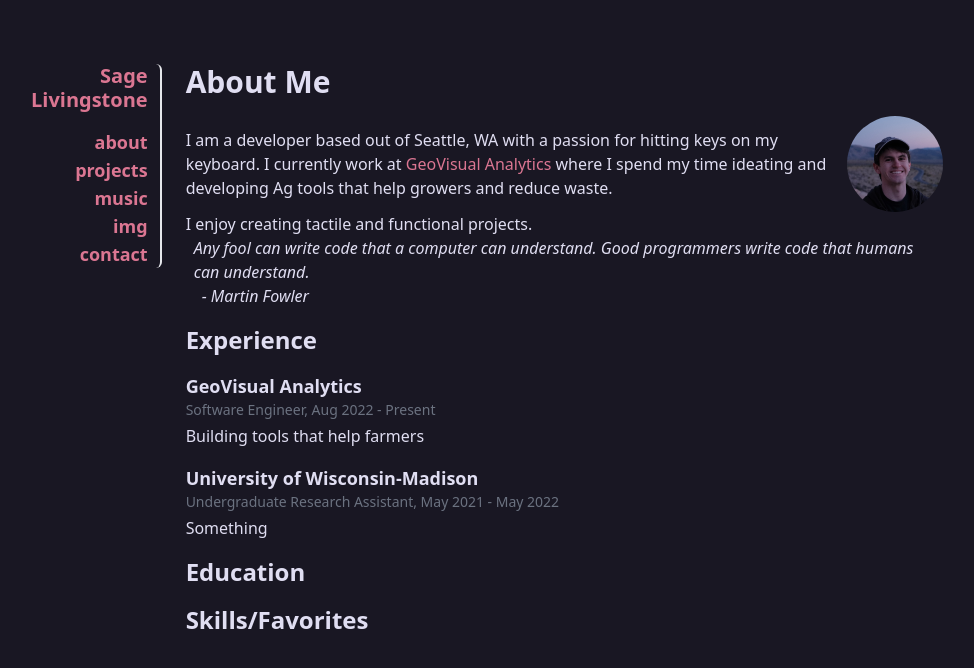
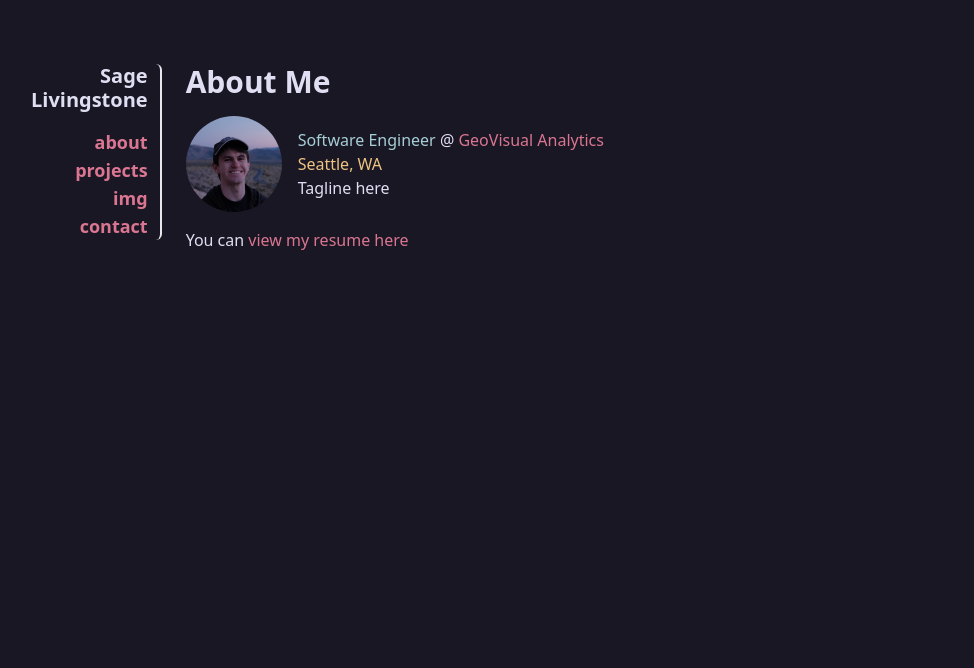
Before and after one commit to SagewLivingstone/sagewlivingstone.github.io, a Nuxt app: page /about in a window 1280 px wide. Shown: the top 668 px of the page, without its empty margins (153-1127 px from the left). Built offline with nearby package versions, Linux system fonts and the light colour scheme.

Commit message:
cleanup remaining stuff

```diff
--- a/components/ExperienceCard.vue
+++ /dev/null
@@ -1,28 +0,0 @@
-<template>
-  <div class="flex flex-col">
-    <h3 class="text-lg font-bold">{{ company }}</h3>
-    <h4 class="mb-1 text-sm text-gray-500">{{ title }}, {{ dates }}</h4>
-    <slot />
-  </div>
-</template>
-
-<script setup lang="ts">
-defineProps({
-  title: {
-    type: String,
-    required: true,
-  },
-  company: {
-    type: String,
-    required: true,
-  },
-  location: {
-    type: String,
-    required: true,
-  },
-  dates: {
-    type: String,
-    required: true,
-  },
-});
-</script>
--- a/components/MeCard.vue
+++ /dev/null
@@ -1,3 +0,0 @@
-<template>
-  <div></div>
-</template>
--- a/components/NavBar.vue
+++ b/components/NavBar.vue
@@ -1,6 +1,6 @@
 <template>
   <div>
-    <ul class="flex flex-col items-end text-lg font-bold text-red-400">
+    <ul class="flex flex-col items-end text-lg font-bold">
       <li
         v-for="link in navlinks"
         :key="link.path"
--- a/layouts/default.vue
+++ b/layouts/default.vue
@@ -8,7 +8,7 @@
         class="sidebar flex h-min w-min flex-col gap-4 rounded-r-md border-r-2 border-gray-200 pr-3"
       >
         <h1 class="text-right text-xl/6 font-bold">
-          <a href="/"> Sage Livingstone </a>
+          <a class="!text-bright hover:no-underline" href="/"> Sage Livingstone </a>
         </h1>
         <NavBar />
       </div>
--- a/pages/about.vue
+++ b/pages/about.vue
@@ -3,59 +3,27 @@
     <h1 class="text-3xl font-bold">About Me</h1>
 
     <section>
-      <div class="flex items-center justify-between gap-4">
-        <p>
-          I am a developer based out of Seattle, WA with a passion for hitting
-          keys on my keyboard. I currently work at
-          <a href="https://geovisual-analytics.com/">GeoVisual Analytics</a>
-          where I spend my time ideating and developing Ag tools that help
-          growers and reduce waste.
-        </p>
+      <div class="flex items-center gap-4">
         <img class="h-24 w-24 rounded-full" src="/img/me.jpg" />
-      </div>
-
-      <p>I enjoy creating tactile and functional projects.</p>
-
-      <!-- Maybe i should move this elsewhere, idk -->
-      <!-- feels kinda pretentious? -->
-      <div class="italic">
-        <blockquote class="ml-2">
-          Any fool can write code that a computer can understand. Good
-          programmers write code that humans can understand.
-        </blockquote>
-        <p class="ml-4">- Martin Fowler</p>
+        <div>
+          <p>
+            <span class="text-tertiary">Software Engineer</span>
+            @
+            <a
+              href="https://gva.ai/"
+              target="_blank"
+              rel="noopener noreferrer"
+              >GeoVisual Analytics</a
+            >
+          </p>
+          <p class="text-secondary">Seattle, WA</p>
+          <p>Tagline here</p>
+        </div>
       </div>
     </section>
 
-    <section class="flex flex-col gap-4">
-      <!-- bad use of horizontal space here -->
-      <h2 class="text-2xl font-bold">Experience</h2>
-
-      <ExperienceCard
-        title="Software Engineer"
-        company="GeoVisual Analytics"
-        location="Seattle, WA"
-        dates="Aug 2022 - Present"
-      >
-        Building tools that help farmers
-      </ExperienceCard>
-
-      <ExperienceCard
-        title="Undergraduate Research Assistant"
-        company="University of Wisconsin-Madison"
-        location="Madison, WI"
-        dates="May 2021 - May 2022"
-      >
-        Something
-      </ExperienceCard>
+    <section>
+      <p>You can <a href="#">view my resume here</a></p>
     </section>
-
-    <h2 class="text-2xl font-bold">Education</h2>
-
-    <h2 class="text-2xl font-bold">Skills/Favorites</h2>
   </div>
 </template>
-
-<script setup lang="ts">
-import ExperienceCard from "~/components/ExperienceCard.vue";
-</script>
--- a/utils/constants/navlinks.ts
+++ b/utils/constants/navlinks.ts
@@ -8,10 +8,6 @@ export default [
     path: "/projects",
   },
   {
-    name: "music",
-    path: "/music",
-  },
-  {
     name: "img",
     path: "/img",
   },
```
